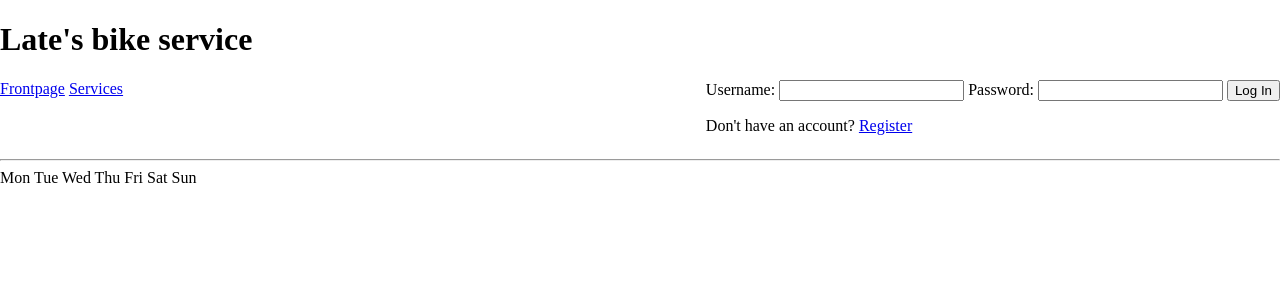
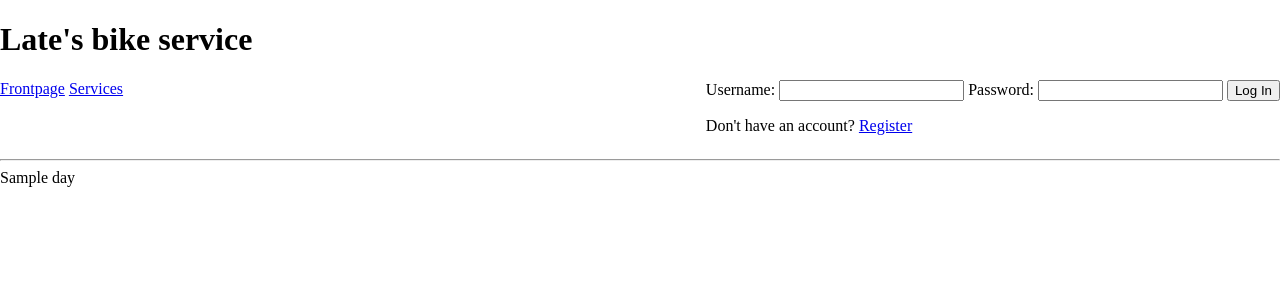
Before and after one commit to Reidforbus/booker, a Flask app: template templates/booking.html in a window 1280 px wide. Shown: the top 300 px of the page. Run offline with Flask 3, Linux system fonts and the light colour scheme; the template is opened without the code that fills it: most values are stand-ins (such as "Sample title", 1, 10 or a date in 2020).

Commit message:
Starting on calendar view on booking page

```diff
--- a/db.py
+++ b/db.py
@@ -23,3 +23,8 @@ def add_user(username, pwd, name, admin):
     pwd_hash = generate_password_hash(pwd)
     db.session.execute(text(insertquery), {"username":username, "pwd":pwd_hash, "name":name, "admin": admin})
     db.session.commit()
+
+
+def get_service(id):
+    query = text("SELECT * FROM service_items WHERE service_id=:id")
+    return db.session.execute(query, {"id": id}).fetchone()
--- a/templates/booking.html
+++ b/templates/booking.html
@@ -3,12 +3,8 @@
 {% block title %}Booking {{ product.name }}{% endblock %}
 {% block content %}
 <div id=calendar>
-    Mon
-    Tue
-    Wed
-    Thu
-    Fri
-    Sat
-    Sun
+    {% for day in days %}
+        {{ day }}
+    {% endfor %}
 </div>
 {% endblock %}
```
Also changed, not shown: booking.py (added, +11 -0 lines), routes.py (+3 -7 lines).
